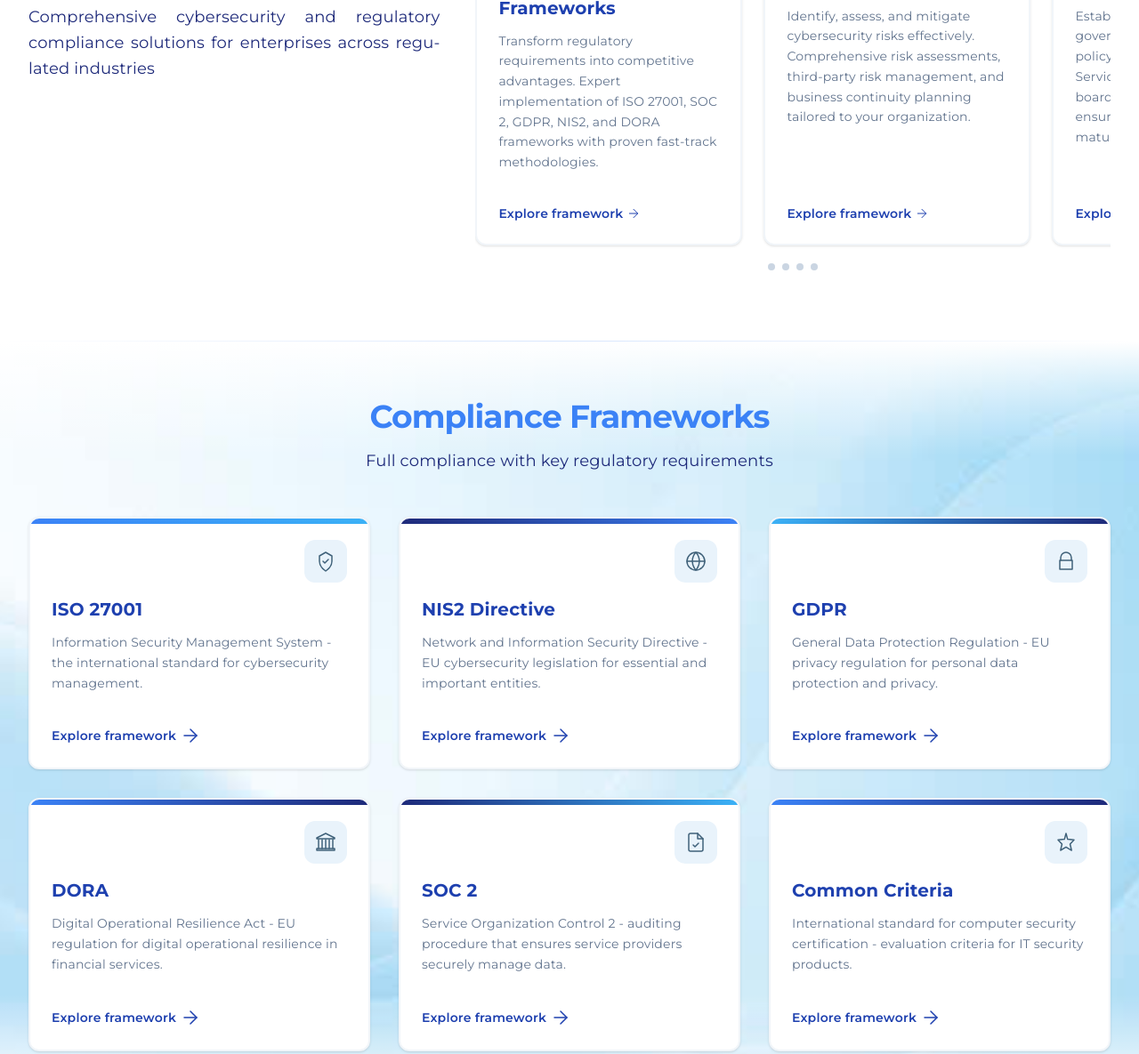
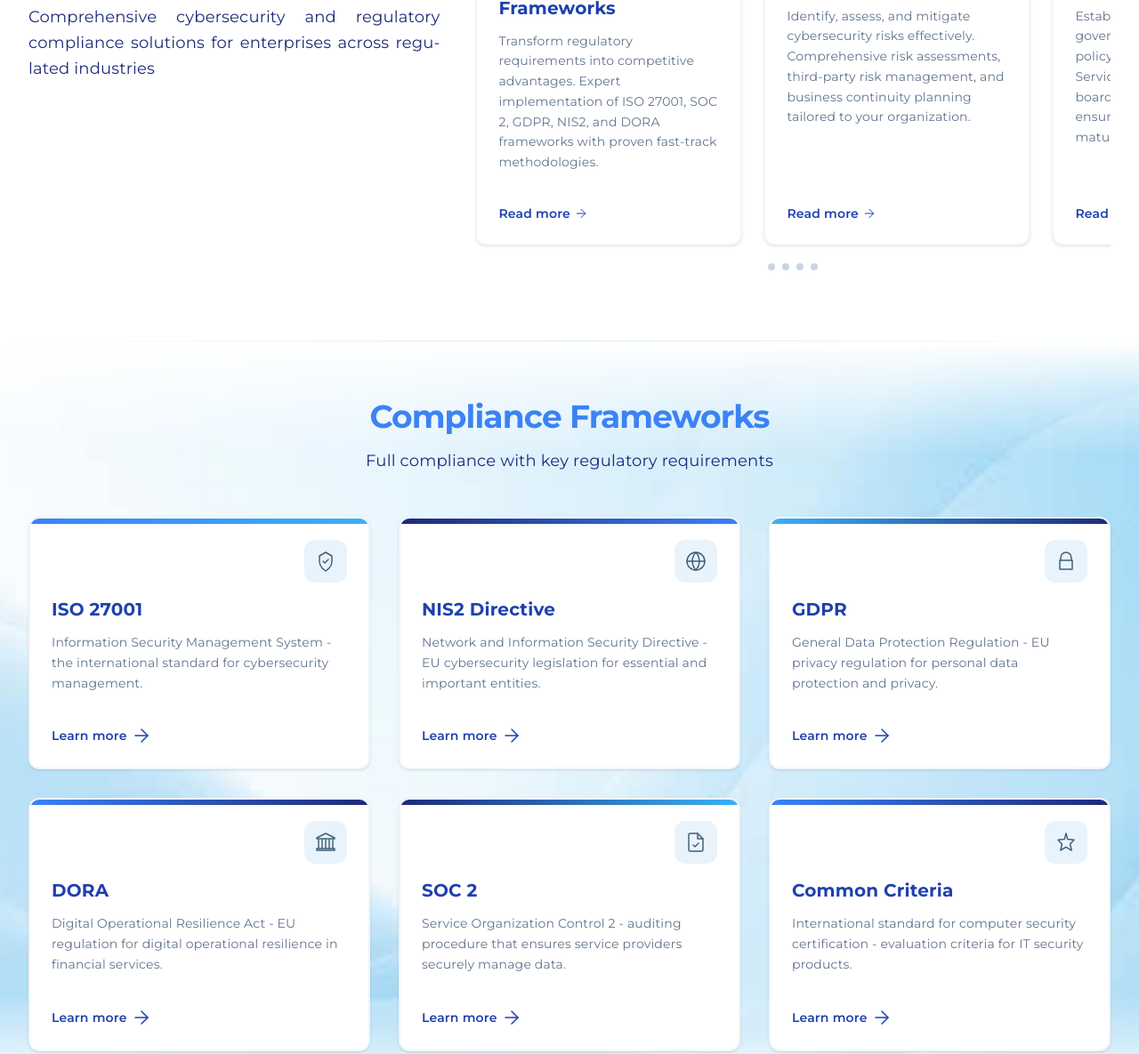
Before and after one commit to BitaYeganeh/CS-V5, an Astro site: page / in a window 1280 px wide. Shown: the part 2179-3364 px from the top of the page at 89% size. Built offline with nearby package versions, Linux system fonts and the light colour scheme; Astro itself is replaced by a stand-in of ours.

Commit message:
links updated

```diff
--- a/src/pages/index.astro
+++ b/src/pages/index.astro
@@ -859,7 +859,7 @@ const latestResources = [
                       href={service.href}
                       class="inline-flex items-center text-[#1E40AF] hover:text-[#3bb1f6] font-semibold text-xs md:text-sm gap-1 transition-all duration-300 group/link"
                     >
-                      {lang === 'fi' ? 'Lue lisää' : 'Explore framework'}
+                      {lang === 'fi' ? 'Lue lisää' : 'Read more'}
                       <Icon
                         name="arrowRight"
                         class="w-3 h-3 md:w-4 md:h-4 transition-transform duration-300 group-hover/link:translate-x-1"
@@ -1001,13 +1001,13 @@ const latestResources = [
               {framework.description}
             </p>
 
-            {/* Link - left */}
+            {/* Learn more Link - left */}
             <div class="mt-5 pt-4 flex text-left relative z-10">
               <a
                 href={framework.href}
                 class="inline-flex items-center text-sm text-[#1E40AF] hover:text-[#3B82F6] font-semibold gap-1 transition-all duration-300 group/link"
               >
-                {lang === 'fi' ? 'Lue lisää' : 'Explore framework'}
+                {lang === 'fi' ? 'Lue lisää' : 'Learn more'}
                 <Icon name="arrowRight" class="w-4 h-4 transition-transform duration-300 group-hover/link:translate-x-1" />
               </a>
             </div>
```
